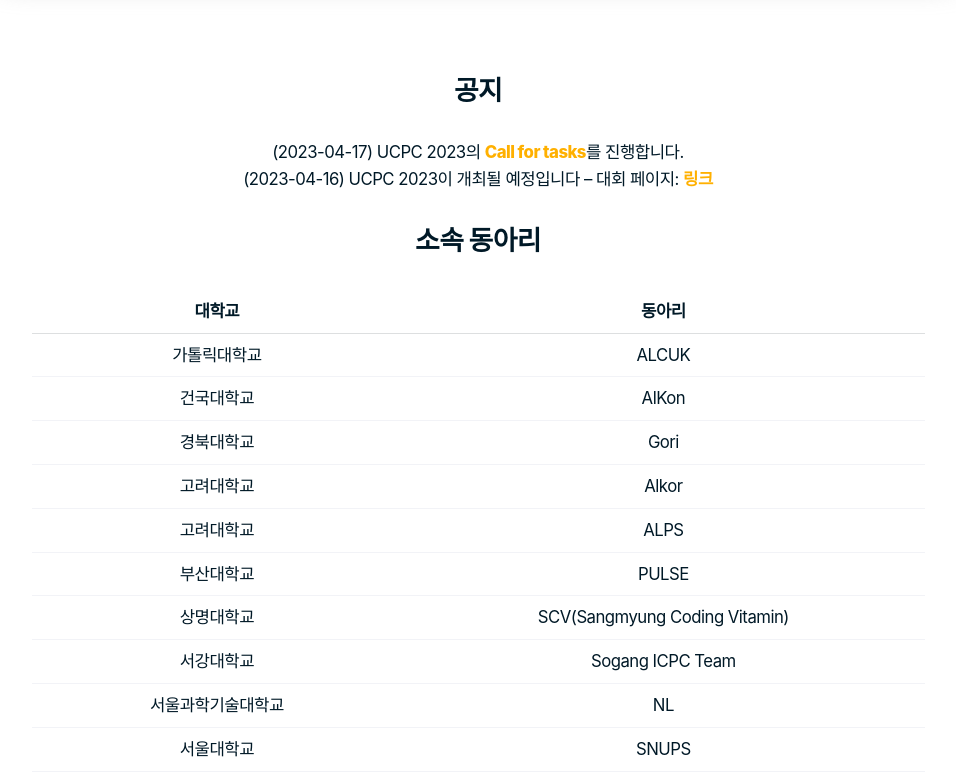
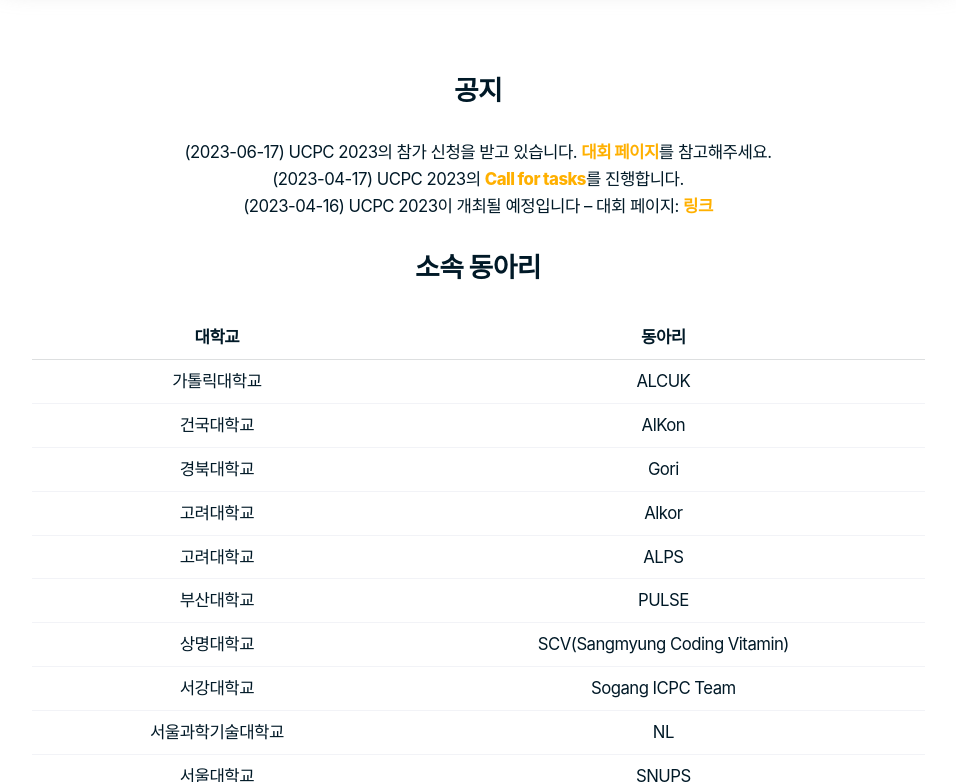
Before and after one commit to ucpcc/main, a Jekyll site: the page built from index.md, in a window 1280 px wide and 900 px high, scrolled down 951 px, cut to the strip 118-900 px from the top of the window. Shown: the whole strip, without its empty margins (162-1118 px from the left). Built offline with Jekyll 4.4.1, drawn with Linux system fonts in a browser that asks for light colours; some web fonts are replaced.

Commit message:
Update index.md

```diff
--- a/index.md
+++ b/index.md
@@ -4,6 +4,7 @@ title: 전국 대학생 프로그래밍 대회 동아리 연합
 ---
 
 ## 공지
+- (2023-06-17) UCPC 2023의 참가 신청을 받고 있습니다. [대회 페이지](https://2023.ucpc.me)를 참고해주세요.
 - (2023-04-17) UCPC 2023의 [Call for tasks](https://2023.ucpc.me/tasks/)를 진행합니다.
 - (2023-04-16) UCPC 2023이 개최될 예정입니다 -- 대회 페이지: [링크](https://2023.ucpc.me)
 
```
